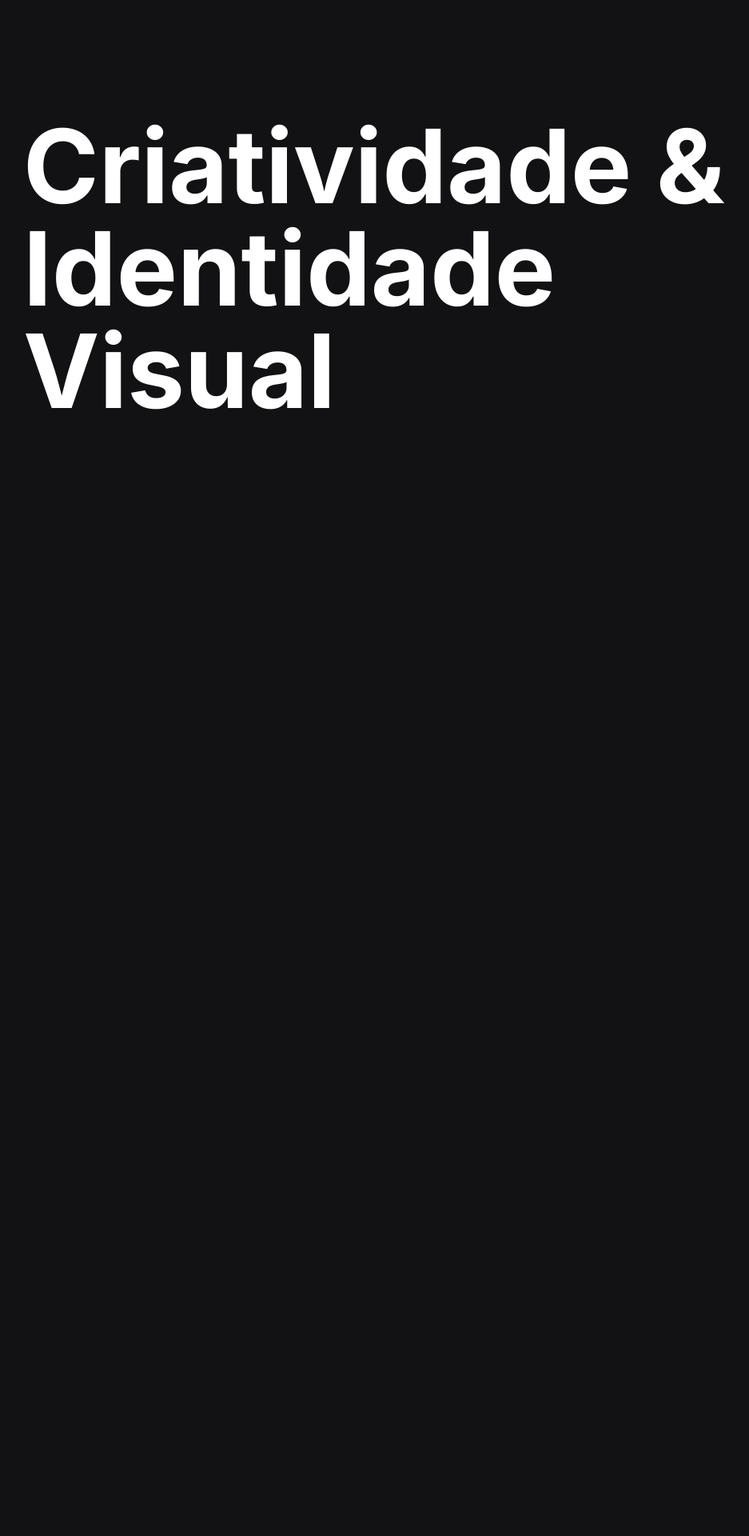
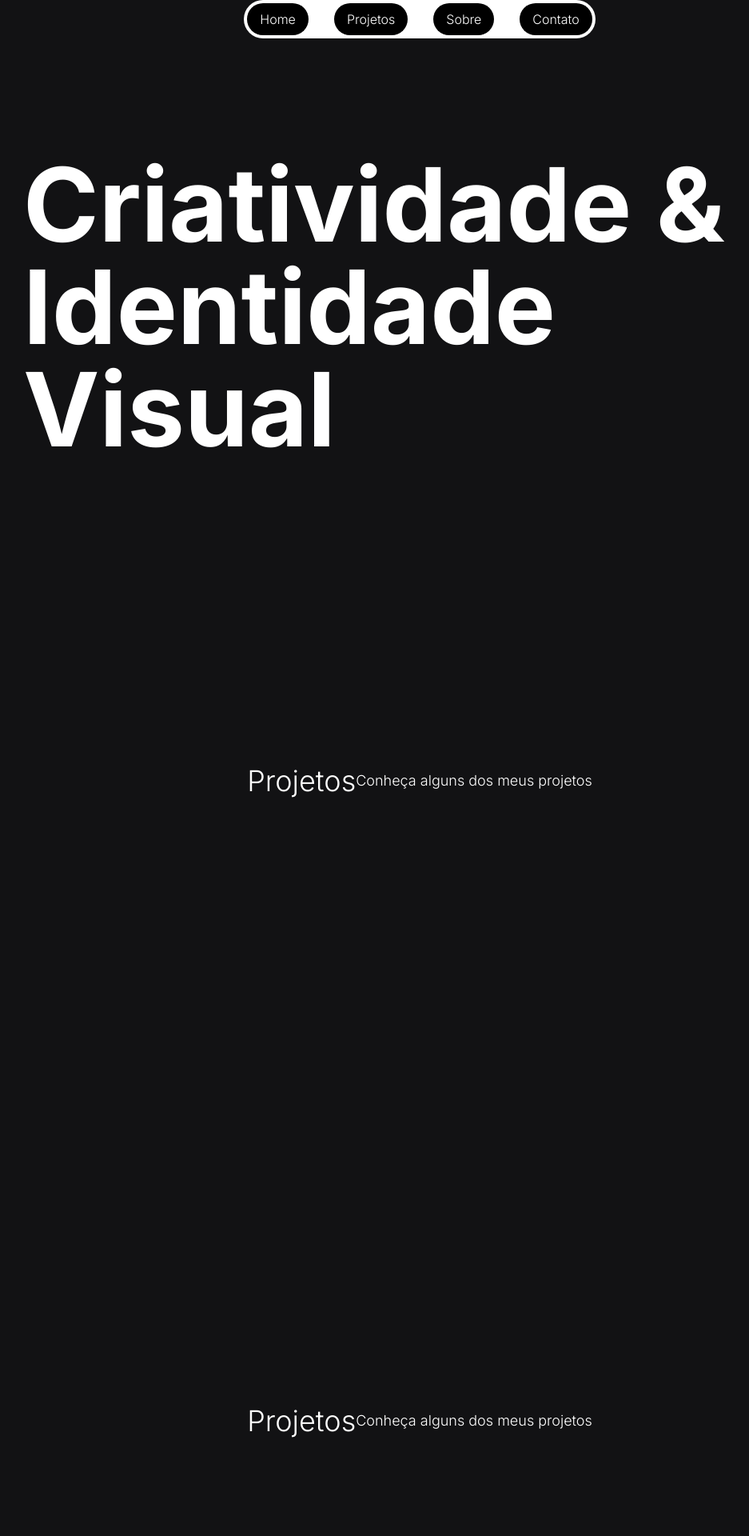
Before and after one commit to Mateus8741/sant-desing, a Next.js app: page / in a window 1280 px wide. Shown: the top 1920 px of the page at 80% size, without its empty margins (115-1052 px from the left). Before the commit the page ends 800 px from the top, so only its background shows below. Built offline with nearby package versions, Linux system fonts and the light colour scheme.

Commit message:
chore: Update ESLint configuration and dependencies

```diff
--- a/src/app/globals.css
+++ b/src/app/globals.css
@@ -1,3 +1,9 @@
 @tailwind base;
 @tailwind components;
 @tailwind utilities;
+
+@layer base {
+    html {
+      scroll-behavior: smooth;
+    }
+  }
--- a/src/app/layout.tsx
+++ b/src/app/layout.tsx
@@ -1,22 +1,31 @@
-import type { Metadata } from "next";
-import { Inter } from "next/font/google";
-import "./globals.css";
+import { NavBar } from '@/components/Navbar'
+import type { Metadata } from 'next'
+import { Inter } from 'next/font/google'
+import './globals.css'
 
-const inter = Inter({ subsets: ["latin"] });
+const inter = Inter({ subsets: ['latin'] })
 
 export const metadata: Metadata = {
-  title: "Sant Design",
-  description: "Sant Design é uma agência de design e desenvolvimento web.",
-};
+  title: 'Sant Design',
+  description: 'Sant Design é uma agência de design e desenvolvimento web.',
+}
 
 export default function RootLayout({
   children,
 }: Readonly<{
-  children: React.ReactNode;
+  children: React.ReactNode
 }>) {
   return (
     <html lang="en">
-      <body className={`${inter.className} bg-[#121214]`}>{children}</body>
+      <body className={`${inter.className} bg-[#121214]`}>
+        <NavBar />
+
+        {children}
+
+        <footer className="flex items-center justify-center w-full h-24 bg-white">
+          <p className="text-black font-light">Feito com ❤️ por mim</p>
+        </footer>
+      </body>
     </html>
-  );
+  )
 }
--- a/src/app/page.tsx
+++ b/src/app/page.tsx
@@ -1,8 +1,42 @@
-
 export default function Home() {
   return (
     <main className="flex min-h-screen flex-col items-center justify-between p-36">
-      <h1 className="font-bold text-white text-9xl">Criatividade & Identidade Visual</h1>
+      <h1 className="font-bold text-white text-9xl">
+        Criatividade & Identidade Visual
+      </h1>
+
+      <section
+        id="home"
+        className="flex items-center justify-center min-h-screen"
+      >
+        <h2 className="text-white text-4xl font-light">Projetos</h2>
+        <p className="text-white text-lg font-light">
+          Conheça alguns dos meus projetos
+        </p>
+      </section>
+
+      <section
+        id="projects"
+        className="flex items-center justify-center min-h-screen"
+      >
+        <h2 className="text-white text-4xl font-light">Projetos</h2>
+        <p className="text-white text-lg font-light">
+          Conheça alguns dos meus projetos
+        </p>
+      </section>
+
+      <section id="about">
+        <h2 className="text-white text-4xl font-light">Sobre</h2>
+        <p className="text-white text-lg font-light">Saiba mais sobre mim</p>
+      </section>
+
+      <section
+        id="contact"
+        className="flex items-center justify-center min-h-screen"
+      >
+        <h2 className="text-white text-4xl font-light">Contato</h2>
+        <p className="text-white text-lg font-light">Entre em contato comigo</p>
+      </section>
     </main>
-  );
+  )
 }
--- /dev/null
+++ b/src/components/Navbar.tsx
@@ -0,0 +1,25 @@
+const navLinks = [
+  { name: 'Home', href: '#home' },
+  { name: 'Projetos', href: '#projects' },
+  { name: 'Sobre', href: '#about' },
+  { name: 'Contato', href: '#contact' },
+]
+
+export function NavBar() {
+  return (
+    <nav className="flex m-auto items-center justify-between p-1 bg-white rounded-full w-fit">
+      <ul className="flex items-center space-x-8">
+        {navLinks.map((link) => (
+          <li key={link.href} className="bg-black py-2 px-4 rounded-full">
+            <a
+              href={link.href}
+              className="text-white font-light hover:text-zinc-300"
+            >
+              {link.name}
+            </a>
+          </li>
+        ))}
+      </ul>
+    </nav>
+  )
+}
```
Also changed, not shown: package.json (+6 -5 lines), .eslintrc.json, 1 other file (tests, documents, lock files or other folders).
